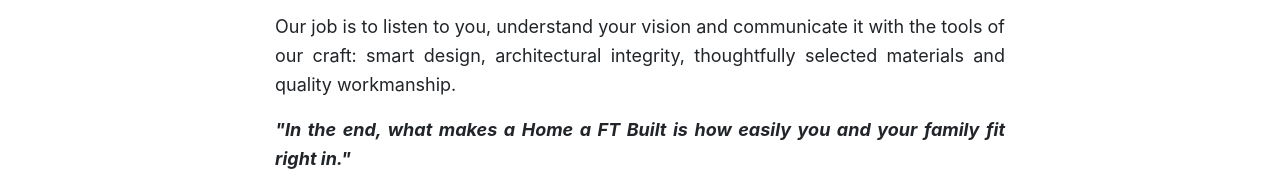
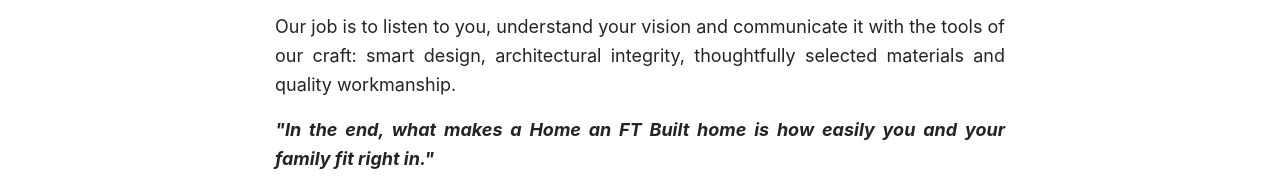
Before and after one commit to ftbuilt/ftbuilt, a website with bundled scripts: page index.html in a window 1280 px wide. Shown: the part 1689-1875 px from the top of the page. Built offline with nearby package versions, Linux system fonts and the light colour scheme.

Commit message:
Update index.html

```diff
--- a/index.html
+++ b/index.html
@@ -86,7 +86,7 @@
 
 <p>Our job is to listen to you, understand your vision and communicate it with the tools of our craft: smart design, architectural integrity, thoughtfully selected materials and quality workmanship.</p>
 
-<p><b><i>"In the end, what makes a Home a FT Built is how easily you and your family fit right in."</b></i></p>
+<p><b><i>"In the end, what makes a Home an FT Built home is how easily you and your family fit right in."</b></i></p>
 
 <p>With a process designed to bring order, we efficiently guide you through the design and building to the point of enjoying your own home, as if it has always been yours.</p>
 
```
